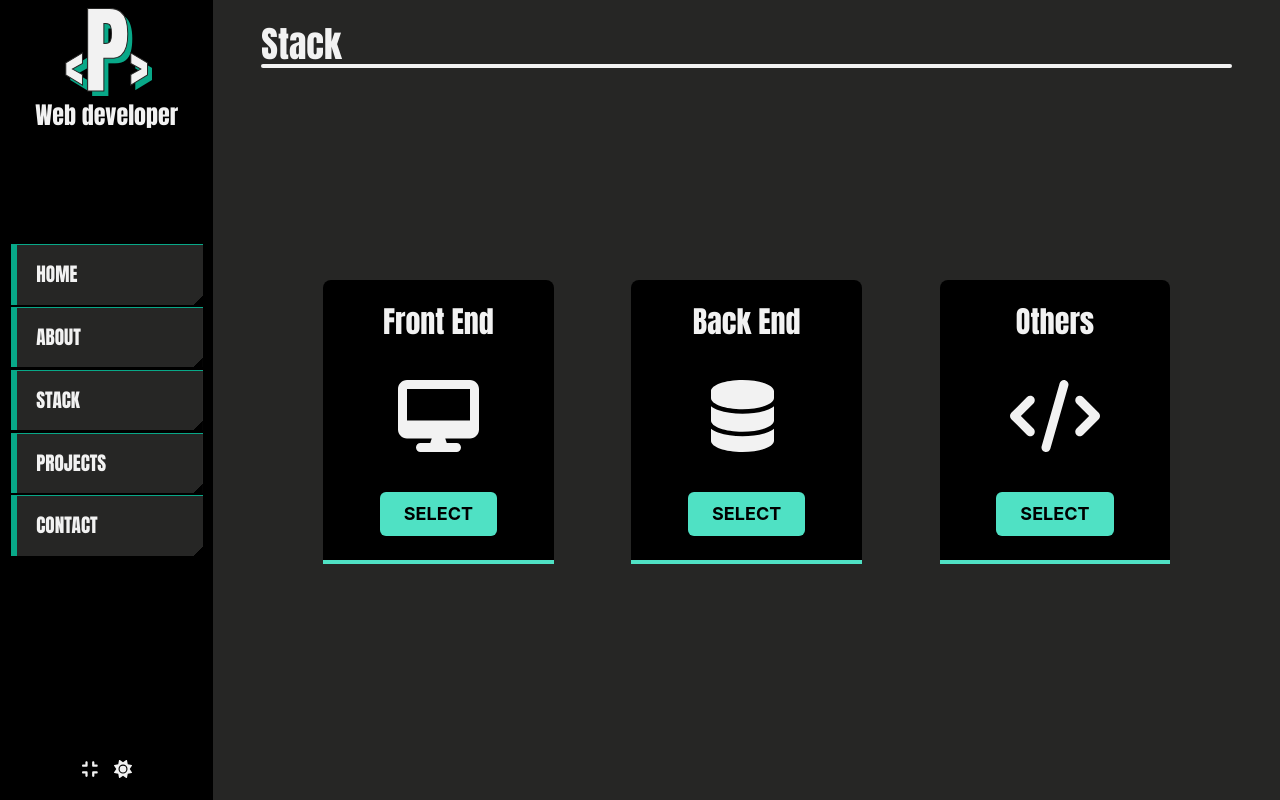
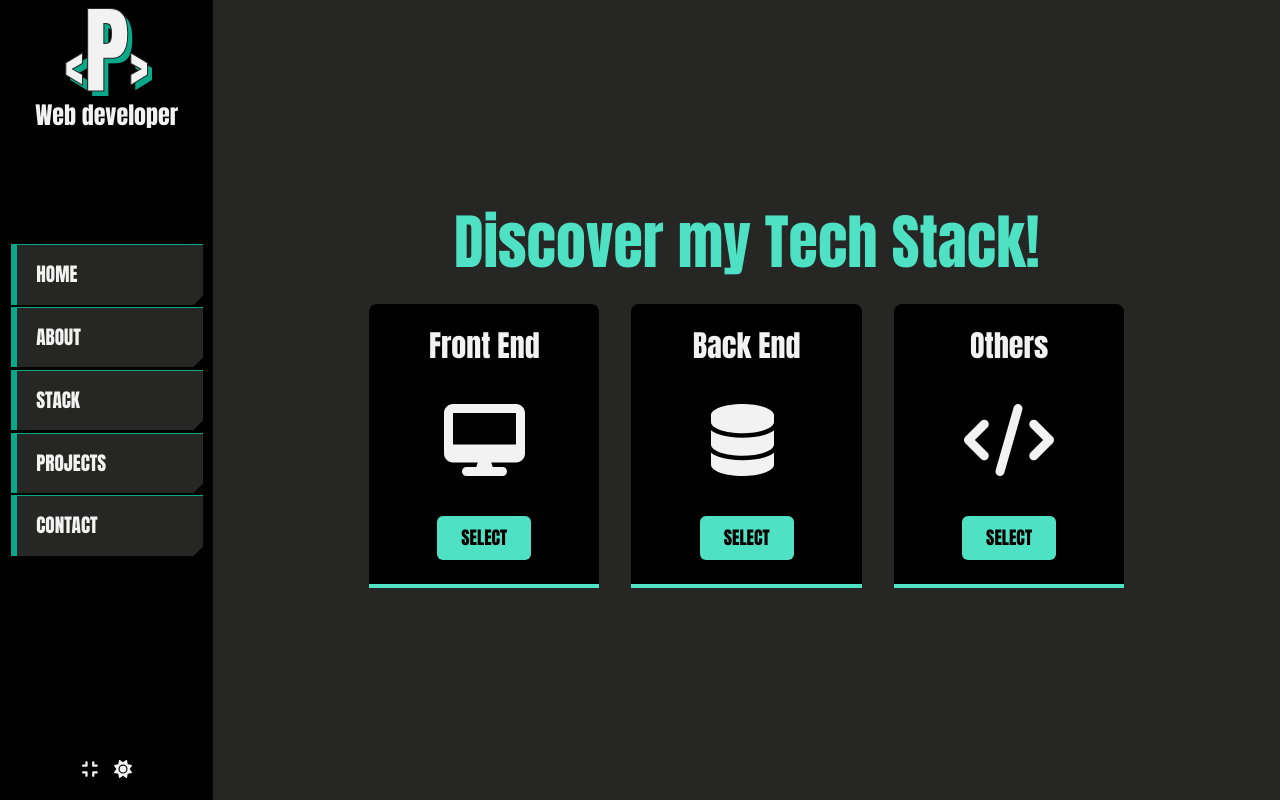
Before and after one commit to pabloff95/portfolio, a React (Vite) app: page /stack in a window 1280 px wide. Built offline with nearby package versions, Linux system fonts and the light colour scheme.

Commit message:
Change title of the section

```diff
--- a/src/components/pages/stack/skill-button.tsx
+++ b/src/components/pages/stack/skill-button.tsx
@@ -21,7 +21,7 @@ const SkillButton: React.FC<SkillButtonProps> = ({
     return (
       <button type="button" onClick={handleButtonClick}>
         <div
-          className={`mt-12  border-2 rounded-sm min-w-[10vw] flex gap-2 items-center justify-center ${
+          className={`border-2 rounded-sm min-w-[10vw] flex gap-2 items-center justify-center ${
             isStackSelected
               ? "bg-primary-contrast border-primary-contrast"
               : "bg-secondary-background"
@@ -54,7 +54,7 @@ const SkillButton: React.FC<SkillButtonProps> = ({
         <button
           type="button"
           onClick={handleButtonClick}
-          className="bg-primary hover:bg-primary-contrast py-2 px-6 text-secondary-background text-lg font-bold rounded-md"
+          className="font-impact bg-primary hover:bg-primary-contrast py-2 px-6 text-secondary-background text-lg font-bold rounded-md"
         >
           SELECT
         </button>
--- a/src/pages/Stack.tsx
+++ b/src/pages/Stack.tsx
@@ -114,7 +114,7 @@ export default function Stack() {
   );
 
   const noStackSelectedContainerStyles: string =
-    "w-full h-full gap-4 justify-evenly items-center";
+    "w-full h-full justify-center gap-8 items-center";
   const stackSelectedContainerStyles: string =
     "justify-center gap-8 items-start";
 
@@ -124,15 +124,19 @@ export default function Stack() {
 
   return (
     <>
-      <Section fullHeight title="Stack">
-        <section className="w-full h-full">
+      <Section fullHeight hideTittle>
+        <section className="w-full h-full flex flex-col">
           <div
             className={`${
-              selectedStack?.name
+              selectedStack
                 ? stackSelectedContainerStyles
                 : noStackSelectedContainerStyles
-            } flex flex-row ease-in-out duration-5000`}
+            } flex flex-col ease-in-out duration-5000`}
           >
+            <div className="font-impact text-6xl text-primary">
+              Discover my Tech Stack!
+            </div>
+            <div className="w-full flex justify-center flex-row gap-8">
               <SkillButton
                 name={SKILLS.frontEnd.name}
                 icon={SKILLS.frontEnd.icon}
@@ -151,6 +155,7 @@ export default function Stack() {
                 handleButtonClick={() => handleSelectStack(SKILLS.other)}
                 selectedStack={selectedStack}
               />
+            </div>
           </div>
           <div>
             {selectedStack && (
```
Lines whose indentation alone changed are shown as unchanged.
